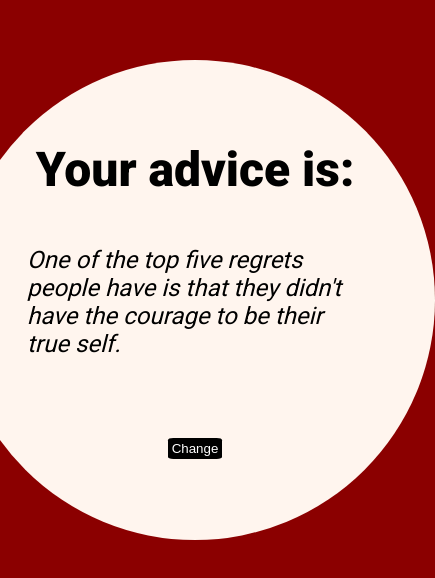
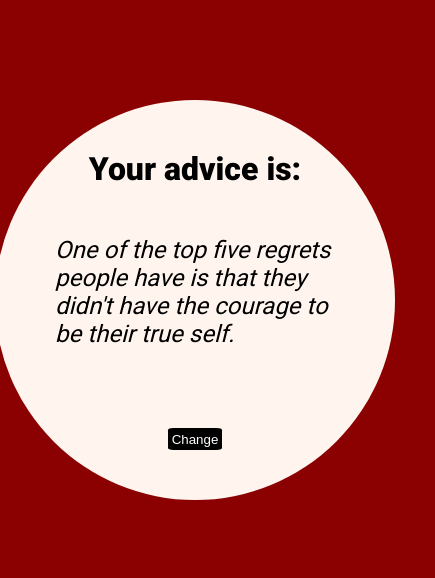
Before and after one commit to lineavelino/get-advices, a React (Create React App) app: page / in a window 390 px wide. Shown: the part 122-700 px from the top of the page, 435 px wide, since content can reach past the window. Built offline with nearby package versions, Linux system fonts and the light colour scheme.

Commit message:
Ajuste responsividade

```diff
--- a/src/components/Card/styles.scss
+++ b/src/components/Card/styles.scss
@@ -61,3 +61,14 @@ button {
         font-size: 3rem;
     }
 }
+
+@media only screen and (max-width: 480px) {
+    .container {
+        width: 25rem;
+        height: 25rem;
+    }
+
+    .title {
+        font-size: 2rem;
+    }
+}
```
